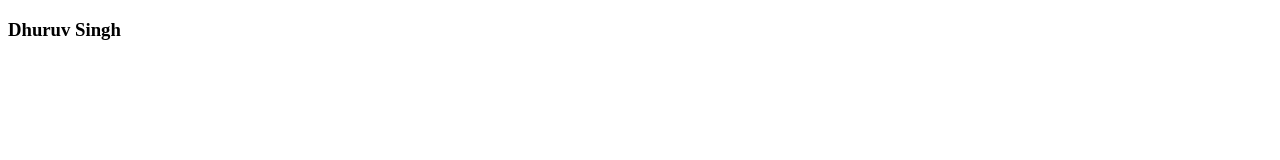
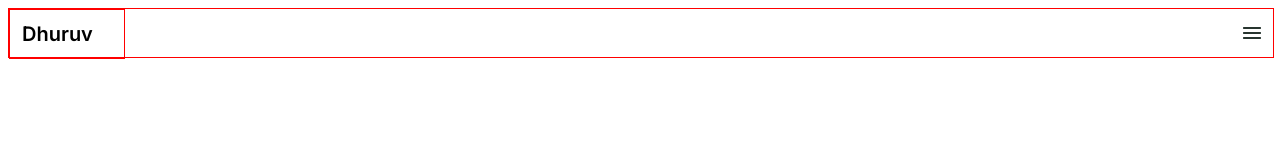
Before and after one commit to DhuruvSingh/Portfolio-Website-New, a plain HTML site: page index.html in a window 1280 px wide. Drawn offline with Linux system fonts and the light colour scheme.

Commit message:
add style into header

```diff
--- a/index.html
+++ b/index.html
@@ -4,13 +4,14 @@
     <meta charset="UTF-8">
     <meta http-equiv="X-UA-Compatible" content="IE=edge">
     <meta name="viewport" content="width=device-width, initial-scale=1.0">
+    <link rel="stylesheet" href="style.css">
     <title>Personal Portfolio Website</title>
 </head>
 <body>
     <header>
         <nav class="navigation">
             <div class="logo">
-                <h3>Dhuruv Singh</h3>
+                <h3>Dhuruv</h3>
             </div>
             <div class="menu">
 
--- a/style.css
+++ b/style.css
@@ -0,0 +1,42 @@
+@import url("https://fonts.googleapis.com/css2?family=Crete+Round:ital@0;1&family=Inter:wght@100;200;300;400;500;600;700;800;900&family=Poppins:ital,wght@0,100;0,200;0,300;0,400;0,500;0,600;0,700;0,800;0,900;1,100;1,200;1,300;1,400;1,500;1,600;1,700;1,800;1,900&display=swap");
+
+body {
+  font-family: "Poppins", sans-serif, "Crete Round";
+}
+
+.navigation {
+    height: 48px;
+    width: 100%;
+    border: 1px solid red;
+    display: flex;
+    flex-direction: row;
+    justify-content: space-between;
+}
+
+.logo {
+    width: 114px;
+    height: 48px;
+    left: 12px;
+    border: solid 1px red;
+    display: flex;
+    flex-direction: row;
+    align-items: center;
+}
+
+.logo > h3 {
+    width: 90px;
+    height: 28px;
+    font-family: 'Inter';
+    font-style: normal;
+    font-weight: 600;
+    font-size: 20px;
+    line-height: 28px;
+    margin-left: 12px;
+}
+
+.menu {
+    background-image: url(./icons/Union.png);
+    width: 18px;
+    height: 12px;
+    margin: 18px 12px;
+}
```
Also changed, not shown: icons/Union.png (added).
